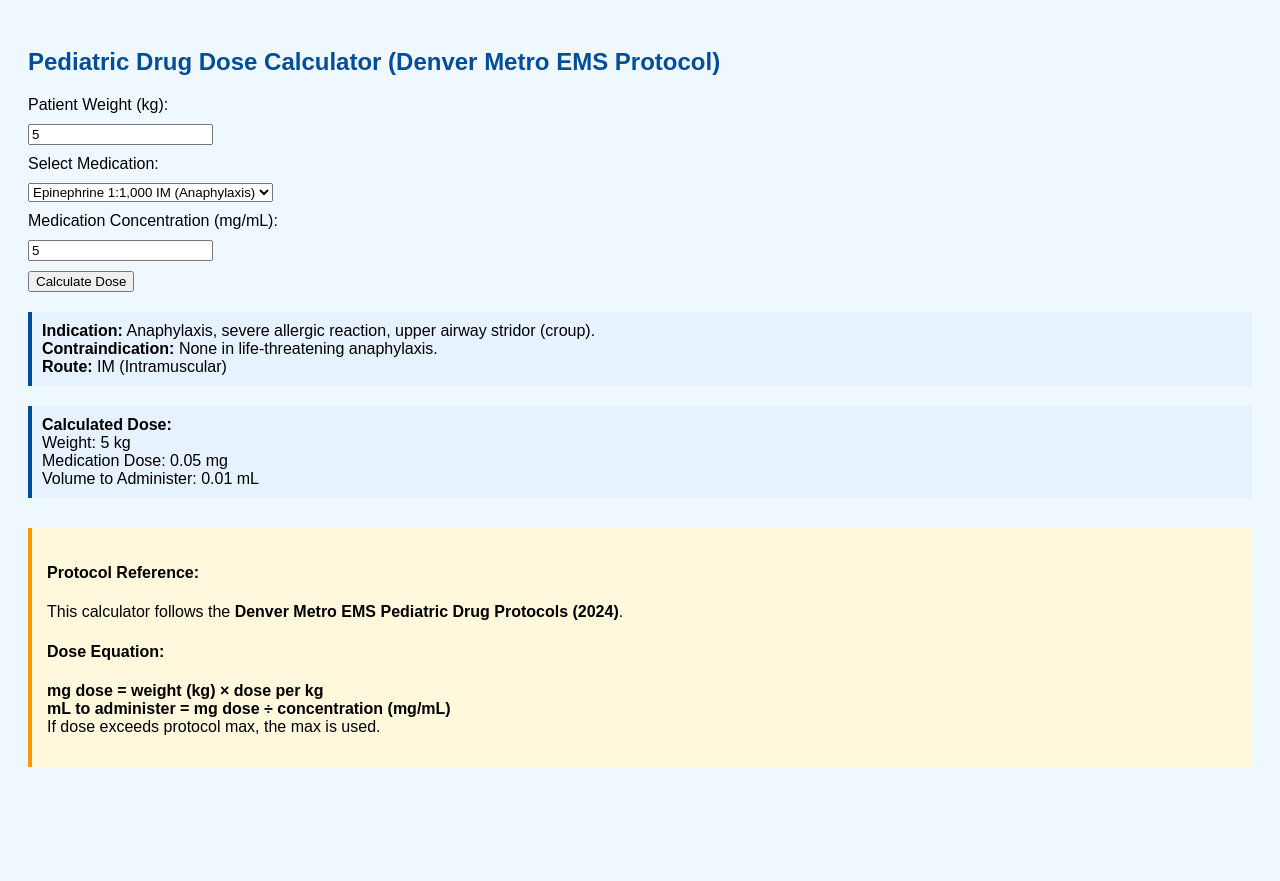
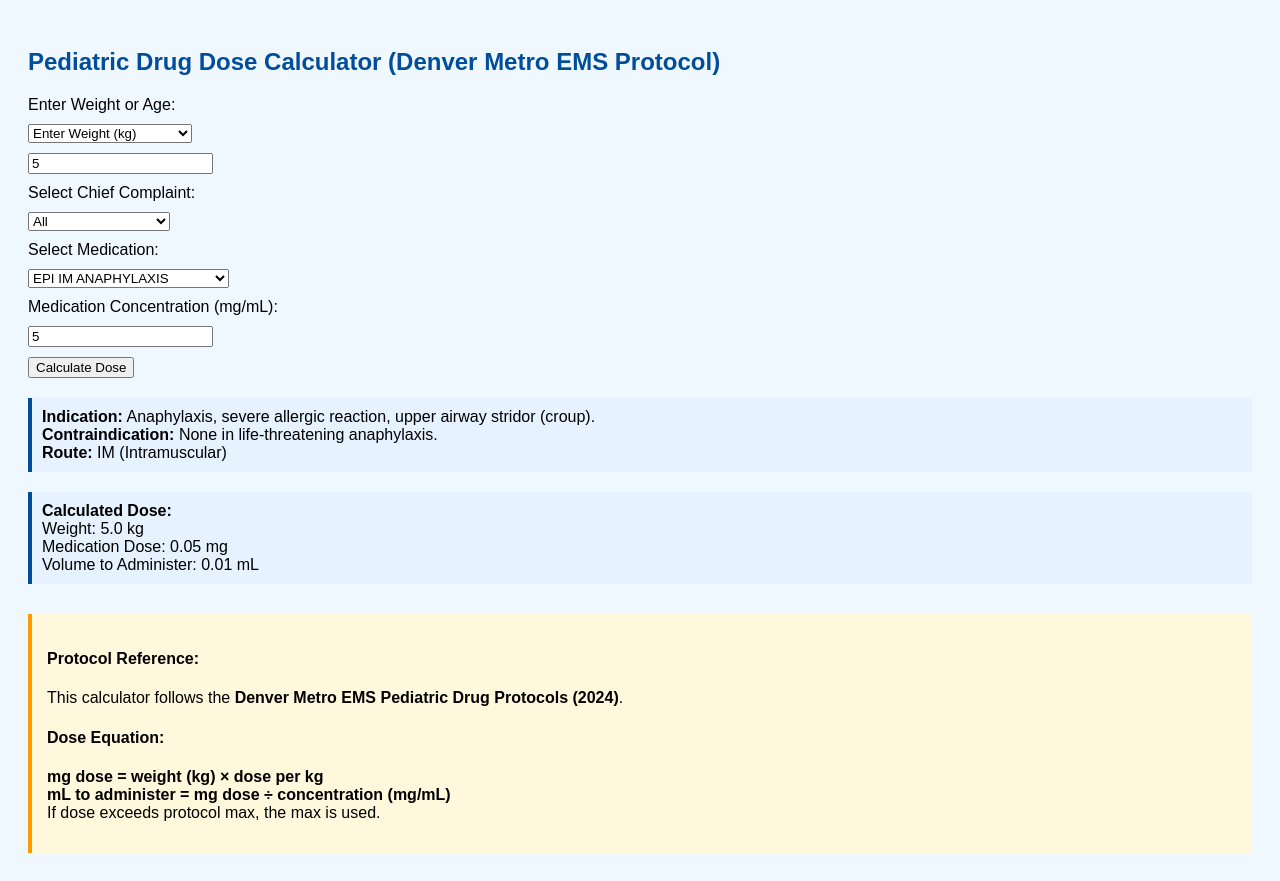
Before and after one commit to EMSCodeSim/pedi-drugs, a plain HTML site: page index.html in a window 1280 px wide. Both pictures are taken after typing "5", "5" into the empty fields and a click on the button "Calculate Dose". Before the commit the page ends 800 px from the top, so only its background shows below. Drawn offline with Linux system fonts and the light colour scheme.

Commit message:
Update index.html

```diff
--- a/index.html
+++ b/index.html
@@ -34,15 +34,29 @@
 
   <h2>Pediatric Drug Dose Calculator (Denver Metro EMS Protocol)</h2>
 
-  <label for="weight">Patient Weight (kg):</label>
-  <input type="number" id="weight" placeholder="e.g., 16">
+  <label for="inputType">Enter Weight or Age:</label>
+  <select id="inputType" onchange="toggleInputType()">
+    <option value="weight">Enter Weight (kg)</option>
+    <option value="age">Estimate Weight by Age</option>
+  </select>
+
+  <input type="number" id="weightInput" placeholder="Weight in kg">
+  <input type="number" id="ageInput" placeholder="Age in years" style="display:none">
+
+  <label for="complaint">Select Chief Complaint:</label>
+  <select id="complaint" onchange="filterDrugs()">
+    <option value="all">All</option>
+    <option value="anaphylaxis">Anaphylaxis</option>
+    <option value="seizure">Seizure</option>
+    <option value="nausea">Nausea</option>
+    <option value="pain">Pain</option>
+    <option value="respiratory">Respiratory Distress</option>
+    <option value="cardiac">Cardiac Arrest</option>
+    <option value="hypoglycemia">Hypoglycemia</option>
+  </select>
 
   <label for="medication">Select Medication:</label>
-  <select id="medication" onchange="updateDrugDetails()">
-    <option value="epi_im_anaphylaxis">Epinephrine 1:1,000 IM (Anaphylaxis)</option>
-    <option value="midazolam_in_seizure">Midazolam IN (Seizure)</option>
-    <option value="ondansetron_iv_nausea">Ondansetron IV (Nausea)</option>
-  </select>
+  <select id="medication"></select>
 
   <label for="concentration">Medication Concentration (mg/mL):</label>
   <input type="number" id="concentration" placeholder="e.g., 1 for 1:1,000 or 5 for Midazolam 5mg/mL">
@@ -67,27 +81,58 @@
         dosePerKg: 0.01, maxDose: 0.3,
         indication: "Anaphylaxis, severe allergic reaction, upper airway stridor (croup).",
         contraindication: "None in life-threatening anaphylaxis.",
-        route: "IM (Intramuscular)"
+        route: "IM (Intramuscular)",
+        complaint: "anaphylaxis"
       },
       'midazolam_in_seizure': {
         dosePerKg: 0.2, maxDose: 10,
         indication: "Active seizures, status epilepticus.",
         contraindication: "Hypotension, respiratory depression, allergy to benzodiazepines.",
-        route: "IN (Intranasal), also IV/IM if available"
+        route: "IN (Intranasal), also IV/IM if available",
+        complaint: "seizure"
       },
       'ondansetron_iv_nausea': {
         dosePerKg: 0.1, maxDose: 4,
         indication: "Nausea, vomiting.",
         contraindication: "Prolonged QT interval, hypersensitivity.",
-        route: "IV, IM, PO, or ODT"
+        route: "IV, IM, PO, or ODT",
+        complaint: "nausea"
       }
     };
+
+    function toggleInputType() {
+      const inputType = document.getElementById('inputType').value;
+      document.getElementById('weightInput').style.display = inputType === 'weight' ? 'block' : 'none';
+      document.getElementById('ageInput').style.display = inputType === 'age' ? 'block' : 'none';
+    }
+
+    function getWeight() {
+      const type = document.getElementById('inputType').value;
+      if (type === 'weight') return parseFloat(document.getElementById('weightInput').value);
+      const age = parseFloat(document.getElementById('ageInput').value);
+      return isNaN(age) ? NaN : (age * 2 + 8);
+    }
+
+    function filterDrugs() {
+      const complaint = document.getElementById('complaint').value;
+      const medSelect = document.getElementById('medication');
+      medSelect.innerHTML = '';
+      for (const key in protocolDoses) {
+        if (complaint === 'all' || protocolDoses[key].complaint === complaint) {
+          const option = document.createElement('option');
+          option.value = key;
+          option.text = key.replace(/_/g, ' ').toUpperCase();
+          medSelect.appendChild(option);
+        }
+      }
+      updateDrugDetails();
+    }
 
     function updateDrugDetails() {
       const medKey = document.getElementById('medication').value;
       const details = protocolDoses[medKey];
       const drugDetails = document.getElementById('drugDetails');
-
+      if (!details) return;
       drugDetails.innerHTML = `
         <strong>Indication:</strong> ${details.indication}<br>
         <strong>Contraindication:</strong> ${details.contraindication}<br>
@@ -96,13 +141,13 @@
     }
 
     function calculateDose() {
-      const weight = parseFloat(document.getElementById('weight').value);
+      const weight = getWeight();
       const medKey = document.getElementById('medication').value;
       const concentration = parseFloat(document.getElementById('concentration').value);
       const output = document.getElementById('output');
 
       if (isNaN(weight) || isNaN(concentration)) {
-        output.innerHTML = "<strong>Please enter valid weight and concentration.</strong>";
+        output.innerHTML = "<strong>Please enter valid weight/age and concentration.</strong>";
         return;
       }
 
@@ -119,15 +164,14 @@
 
       output.innerHTML = `
         <strong>Calculated Dose:</strong><br>
-        Weight: ${weight} kg<br>
+        Weight: ${weight.toFixed(1)} kg<br>
         Medication Dose: ${doseMg.toFixed(2)} mg<br>
         Volume to Administer: ${volumeMl.toFixed(2)} mL<br>
         ${isMaxed ? "<em>Max dose applied per protocol.</em>" : ""}
       `;
     }
 
-    // Show initial drug info on page load
-    window.onload = updateDrugDetails;
+    window.onload = filterDrugs;
   </script>
 
 </body>
```
